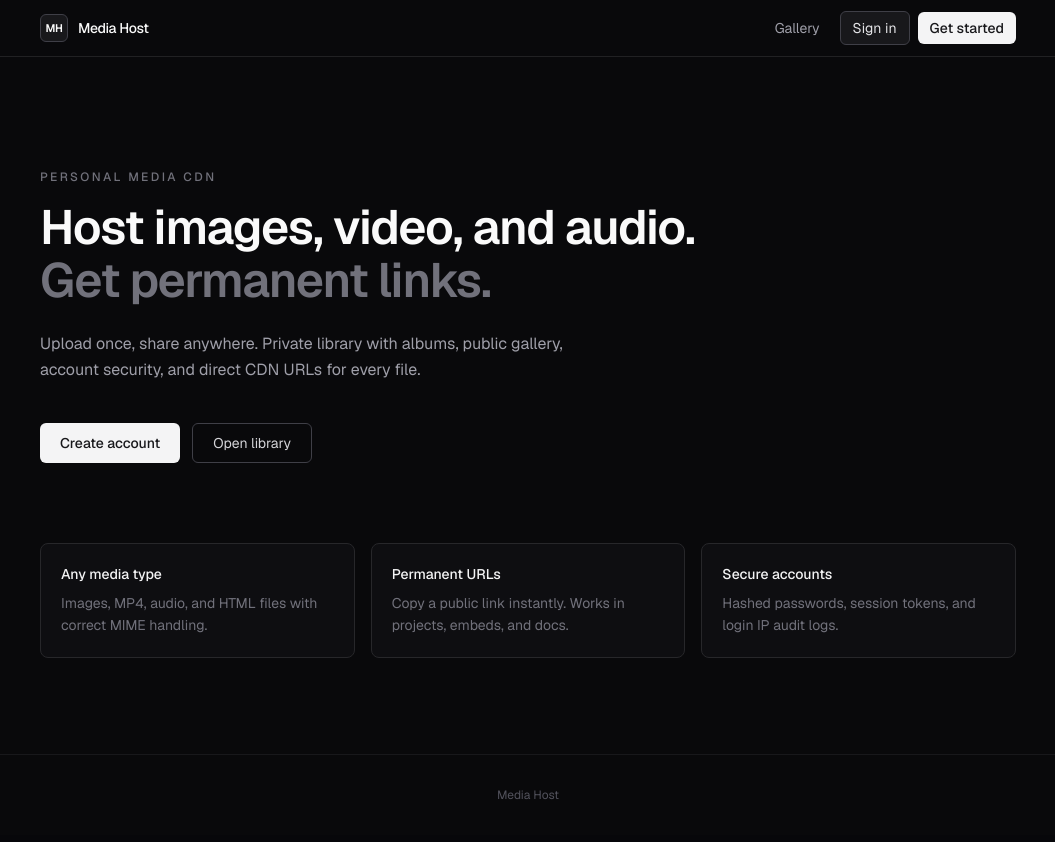
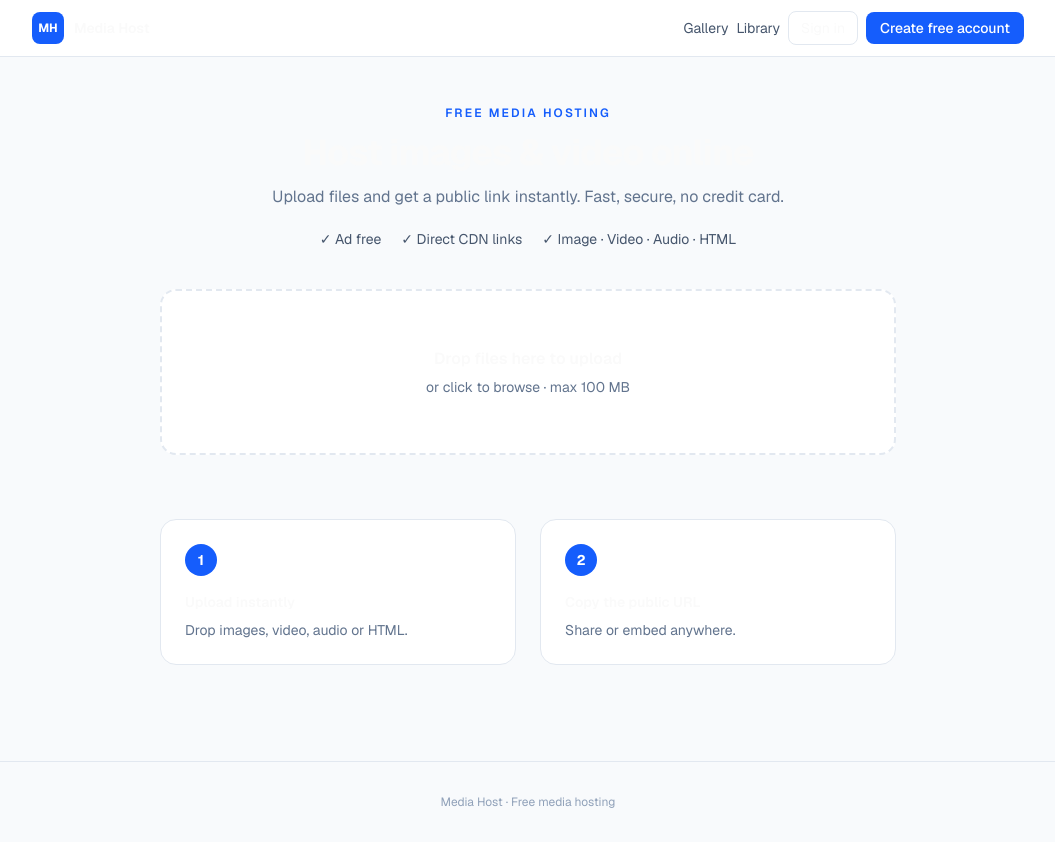
Before and after one commit to BluHExH/media-host, a Next.js app: page / in a window 1280 px wide. Shown: the whole page, without its empty margins (112-1167 px from the left). Built offline with nearby package versions, Linux system fonts and the light colour scheme.

Commit message:
ImageKit-style free media hosting UI (light theme, dropzone, copy links)

```diff
--- a/src/app/page.tsx
+++ b/src/app/page.tsx
@@ -1,50 +1,105 @@
+"use client";
+import { useState, useRef, useCallback } from "react";
 import Link from "next/link";
-
-export default function LandingPage() {
+type Uploaded = { url: string; name: string; contentType: string; size: number };
+const TK = "media_host_token";
+const PK = "media_host_pass";
+export default function HomePage() {
+  const [dragOver, setDragOver] = useState(false);
+  const [uploading, setUploading] = useState(false);
+  const [progress, setProgress] = useState({ done: 0, total: 0 });
+  const [items, setItems] = useState<Uploaded[]>([]);
+  const [error, setError] = useState("");
+  const [copied, setCopied] = useState<string | null>(null);
+  const ref = useRef<HTMLInputElement>(null);
+  const headers = useCallback(() => {
+    const h: Record<string, string> = {};
+    if (typeof window === "undefined") return h;
+    const p = localStorage.getItem(PK) || "";
+    const t = localStorage.getItem(TK) || "";
+    if (p) h["x-password"] = p;
+    if (t) h["x-auth-token"] = t;
+    return h;
+  }, []);
+  const upload = async (list: FileList | null) => {
+    if (!list?.length) return;
+    setError(""); setUploading(true);
+    const arr = Array.from(list);
+    const next: Uploaded[] = [];
+    for (let i = 0; i < arr.length; i++) {
+      setProgress({ done: i, total: arr.length });
+      const file = arr[i];
+      const fd = new FormData();
+      fd.append("file", file); fd.append("album", "general"); fd.append("expiry", "never"); fd.append("public", "1");
+      const res = await fetch("/api/upload", { method: "POST", headers: headers(), body: fd });
+      if (res.status === 401) { setError("Sign in required. Create a free account first."); setUploading(false); return; }
+      if (!res.ok) { const d = await res.json().catch(() => ({})); setError(d.error || "Failed"); continue; }
+      const d = await res.json();
+      next.push({ url: d.url, name: file.name, contentType: d.contentType || file.type, size: d.size || file.size });
+    }
+    setItems((p) => [...next, ...p]); setUploading(false); setProgress({ done: 0, total: 0 });
+    if (ref.current) ref.current.value = "";
+  };
+  const copy = (url: string) => { navigator.clipboard.writeText(url); setCopied(url); setTimeout(() => setCopied(null), 2000); };
+  const fmt = (b: number) => b < 1024 ? b + " B" : b < 1e6 ? (b / 1024).toFixed(1) + " KB" : (b / 1e6).toFixed(1) + " MB";
+  const isImg = (t: string) => t.startsWith("image/");
+  const isVid = (t: string) => t.startsWith("video/");
+  const isHtml = (t: string) => t.includes("html");
   return (
-    <div className="min-h-screen bg-zinc-950">
-      <header className="border-b border-zinc-800/80">
-        <div className="mx-auto flex h-14 max-w-5xl items-center justify-between px-4 sm:px-6">
-          <div className="flex items-center gap-2.5">
-            <div className="flex h-7 w-7 items-center justify-center rounded-md border border-zinc-700 bg-zinc-900 text-[11px] font-semibold tracking-tight">MH</div>
-            <span className="text-sm font-medium tracking-tight">Media Host</span>
-          </div>
-          <div className="flex items-center gap-2">
-            <Link href="/gallery" className="rounded-md px-3 py-1.5 text-sm text-zinc-400 transition hover:text-zinc-100">Gallery</Link>
-            <Link href="/login" className="rounded-md border border-zinc-700 bg-zinc-900 px-3 py-1.5 text-sm text-zinc-200 transition hover:bg-zinc-800">Sign in</Link>
-            <Link href="/login?tab=register" className="rounded-md bg-zinc-100 px-3 py-1.5 text-sm font-medium text-zinc-900 transition hover:bg-white">Get started</Link>
+    <div className="min-h-screen bg-slate-50">
+      <header className="border-b border-slate-200 bg-white">
+        <div className="mx-auto flex h-14 max-w-5xl items-center justify-between px-4">
+          <div className="flex items-center gap-2.5"><div className="flex h-8 w-8 items-center justify-center rounded-lg bg-blue-600 text-xs font-bold text-white">MH</div><span className="text-sm font-semibold">Media Host</span></div>
+          <nav className="flex items-center gap-2">
+            <Link href="/gallery" className="text-sm text-slate-600">Gallery</Link>
+            <Link href="/library" className="text-sm text-slate-600">Library</Link>
+            <Link href="/login" className="rounded-lg border border-slate-200 px-3 py-1.5 text-sm">Sign in</Link>
+            <Link href="/login?tab=register" className="rounded-lg bg-blue-600 px-3.5 py-1.5 text-sm font-medium text-white">Create free account</Link>
+          </nav>
+        </div>
+      </header>
+      <main className="mx-auto max-w-3xl px-4 pb-24 pt-12">
+        <div className="text-center">
+          <p className="text-xs font-semibold uppercase tracking-[0.18em] text-blue-600">Free media hosting</p>
+          <h1 className="mt-3 text-3xl font-bold tracking-tight sm:text-4xl">Host images &amp; video online</h1>
+          <p className="mx-auto mt-3 max-w-lg text-slate-500">Upload files and get a public link instantly. Fast, secure, no credit card.</p>
+          <ul className="mt-5 flex flex-wrap justify-center gap-x-5 text-sm text-slate-600">
+            <li>✓ Ad free</li><li>✓ Direct CDN links</li><li>✓ Image · Video · Audio · HTML</li>
+          </ul>
+        </div>
+        <div onDragOver={(e) => { e.preventDefault(); setDragOver(true); }} onDragLeave={() => setDragOver(false)} onDrop={(e) => { e.preventDefault(); setDragOver(false); upload(e.dataTransfer.files); }}
+          className={`relative mt-10 rounded-2xl border-2 border-dashed bg-white ${dragOver ? "border-blue-500 bg-blue-50" : "border-slate-200"}`}>
+          <input ref={ref} type="file" accept="image/*,video/*,audio/*,.html,.htm" multiple onChange={(e) => upload(e.target.files)} className="absolute inset-0 z-10 cursor-pointer opacity-0" disabled={uploading} />
+          <div className="pointer-events-none px-6 py-14 text-center">
+            <p className="text-base font-semibold">{uploading ? `Uploading ${progress.done + 1}/${progress.total}…` : "Drop files here to upload"}</p>
+            <p className="mt-1.5 text-sm text-slate-500">or click to browse · max 100 MB</p>
           </div>
         </div>
-      </header>
-      <main className="mx-auto max-w-5xl px-4 pb-24 pt-20 sm:px-6 sm:pt-28">
-        <p className="mb-4 text-xs font-medium uppercase tracking-[0.2em] text-zinc-500">Personal media CDN</p>
-        <h1 className="max-w-2xl text-4xl font-semibold tracking-tight text-zinc-50 sm:text-5xl sm:leading-[1.1]">
-          Host images, video, and audio.
-          <span className="block text-zinc-500">Get permanent links.</span>
-        </h1>
-        <p className="mt-6 max-w-xl text-base leading-relaxed text-zinc-400">
-          Upload once, share anywhere. Private library with albums, public gallery, account security, and direct CDN URLs for every file.
-        </p>
-        <div className="mt-10 flex flex-wrap gap-3">
-          <Link href="/login?tab=register" className="inline-flex h-10 items-center rounded-md bg-zinc-100 px-5 text-sm font-medium text-zinc-900 transition hover:bg-white">Create account</Link>
-          <Link href="/library" className="inline-flex h-10 items-center rounded-md border border-zinc-700 bg-transparent px-5 text-sm text-zinc-300 transition hover:border-zinc-500 hover:text-zinc-100">Open library</Link>
-        </div>
-        <div className="mt-20 grid gap-4 sm:grid-cols-3">
-          <div className="rounded-lg border border-zinc-800 bg-zinc-900/40 p-5">
-            <h2 className="text-sm font-medium text-zinc-100">Any media type</h2>
-            <p className="mt-2 text-sm leading-relaxed text-zinc-500">Images, MP4, audio, and HTML files with correct MIME handling.</p>
+        {error && <div className="mt-4 rounded-xl border border-red-200 bg-red-50 px-4 py-3 text-sm text-red-700">{error} <Link href="/login?tab=register" className="underline">Create account</Link></div>}
+        {items.length > 0 && (
+          <div className="mt-8 space-y-3">
+            <h2 className="text-sm font-semibold">Your links</h2>
+            {items.map((item) => (
+              <div key={item.url} className="flex flex-col gap-3 rounded-xl border border-slate-200 bg-white p-3 sm:flex-row sm:items-center">
+                <div className="h-16 w-full shrink-0 overflow-hidden rounded-lg bg-slate-100 sm:w-20">
+                  {isImg(item.contentType) ? <img src={item.url} alt="" className="h-full w-full object-cover" /> : isVid(item.contentType) ? <video src={item.url} className="h-full w-full object-cover" muted /> : <div className="flex h-full items-center justify-center text-xs text-slate-400">{isHtml(item.contentType) ? "HTML" : "FILE"}</div>}
+                </div>
+                <div className="min-w-0 flex-1">
+                  <p className="truncate text-sm font-medium">{item.name}</p>
+                  <p className="truncate font-mono text-xs text-slate-400">{item.url}</p>
+                  <p className="text-[11px] text-slate-400">{fmt(item.size)}</p>
+                </div>
+                <button type="button" onClick={() => copy(item.url)} className="rounded-lg bg-blue-600 px-3.5 py-2 text-xs font-semibold text-white">{copied === item.url ? "Copied!" : "Copy URL"}</button>
+              </div>
+            ))}
           </div>
-          <div className="rounded-lg border border-zinc-800 bg-zinc-900/40 p-5">
-            <h2 className="text-sm font-medium text-zinc-100">Permanent URLs</h2>
-            <p className="mt-2 text-sm leading-relaxed text-zinc-500">Copy a public link instantly. Works in projects, embeds, and docs.</p>
-          </div>
-          <div className="rounded-lg border border-zinc-800 bg-zinc-900/40 p-5">
-            <h2 className="text-sm font-medium text-zinc-100">Secure accounts</h2>
-            <p className="mt-2 text-sm leading-relaxed text-zinc-500">Hashed passwords, session tokens, and login IP audit logs.</p>
-          </div>
+        )}
+        <div className="mt-16 grid gap-6 sm:grid-cols-2">
+          <div className="rounded-2xl border border-slate-200 bg-white p-6"><div className="flex h-8 w-8 items-center justify-center rounded-full bg-blue-600 text-sm font-bold text-white">1</div><h3 className="mt-4 text-sm font-semibold">Upload instantly</h3><p className="mt-2 text-sm text-slate-500">Drop images, video, audio or HTML.</p></div>
+          <div className="rounded-2xl border border-slate-200 bg-white p-6"><div className="flex h-8 w-8 items-center justify-center rounded-full bg-blue-600 text-sm font-bold text-white">2</div><h3 className="mt-4 text-sm font-semibold">Copy the public URL</h3><p className="mt-2 text-sm text-slate-500">Share or embed anywhere.</p></div>
         </div>
       </main>
-      <footer className="border-t border-zinc-900 py-8 text-center text-xs text-zinc-600">Media Host</footer>
+      <footer className="border-t border-slate-200 py-8 text-center text-xs text-slate-400">Media Host · Free media hosting</footer>
     </div>
   );
 }
```
